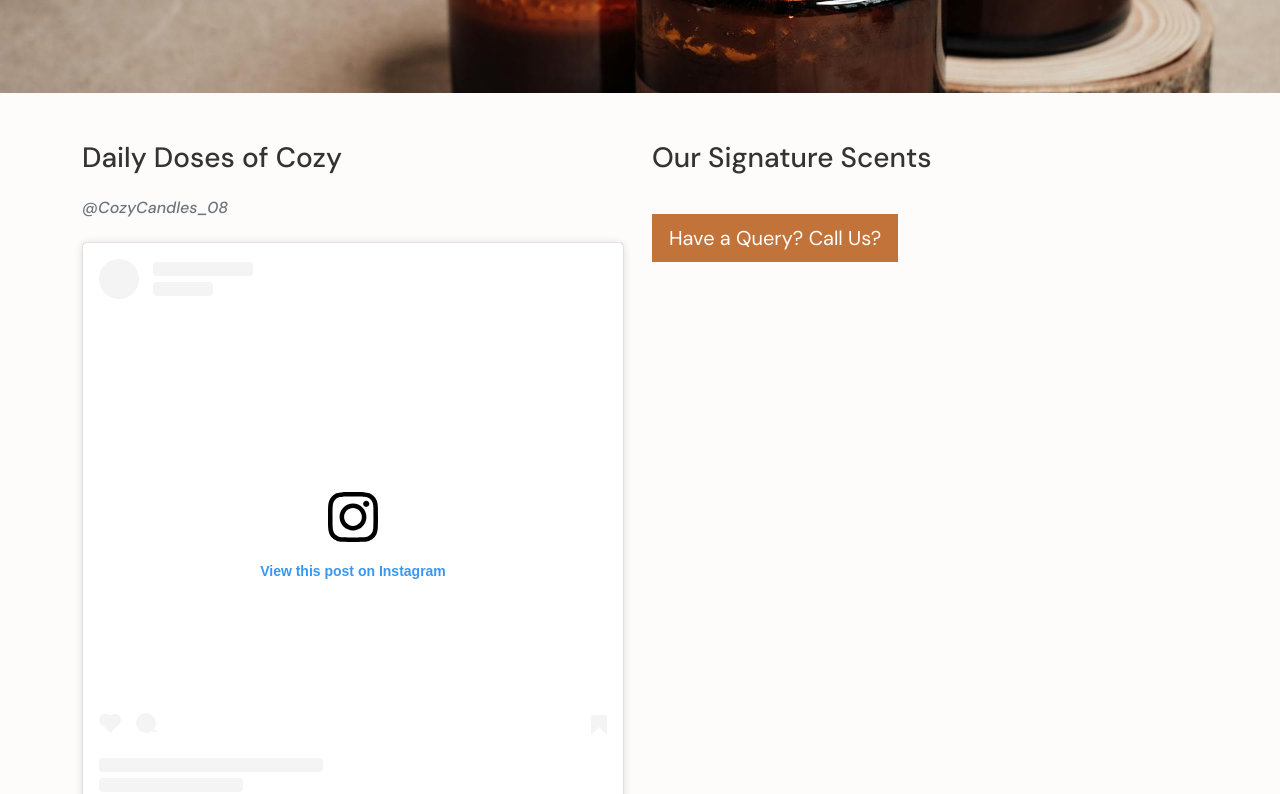
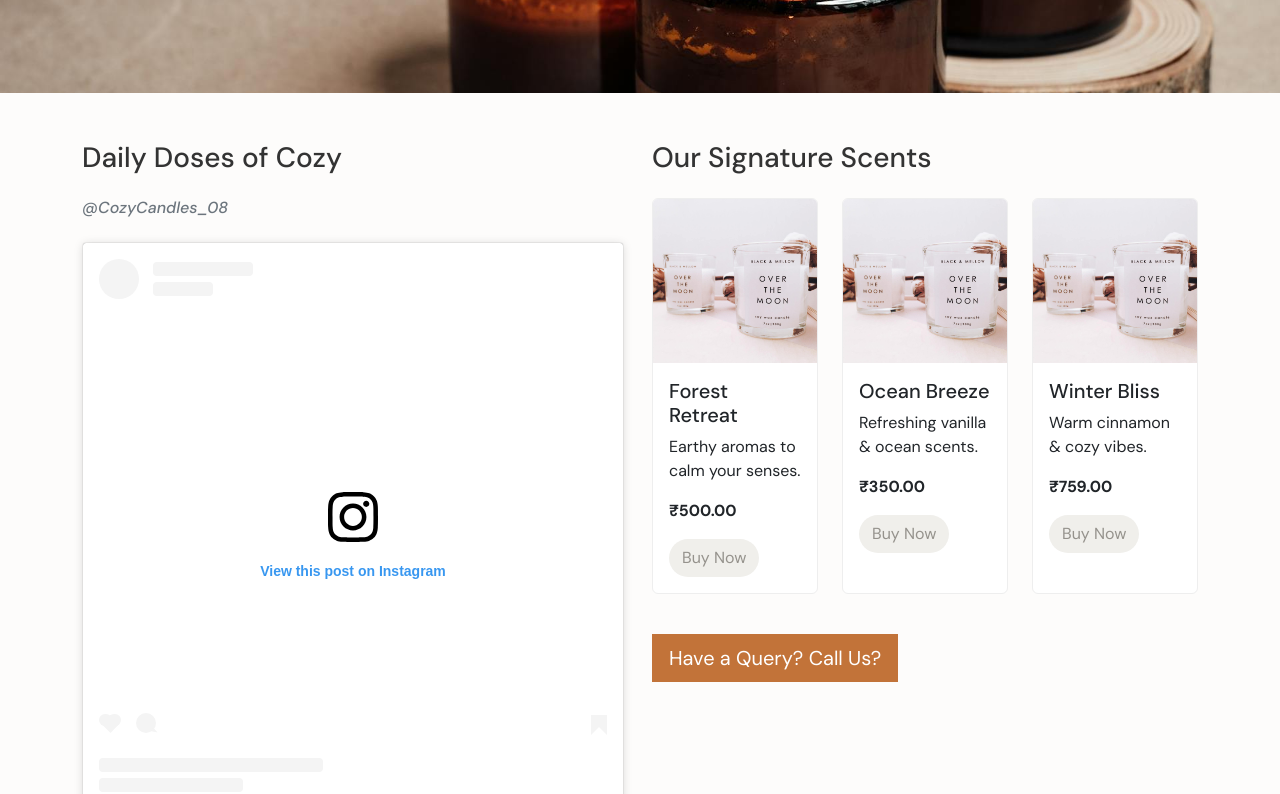
Before and after one commit to cozycandles/landing-website, a plain HTML site: page index.html in a window 1280 px wide. Shown: the part 352-1146 px from the top of the page. Drawn offline with nearby package versions, Linux system fonts and the light colour scheme; a script that the page names is missing.

Commit message:
Updates in code

```diff
--- a/assets/js/app.js
+++ b/assets/js/app.js
@@ -10,7 +10,7 @@ $(document).ready(function () {
         })
         .then(data => {
             const products = data;
-
+            let output = "";
             $.each(products, function (i, product) {
                 output += `
         <div class="col-md-4 mb-4">
--- a/index.html
+++ b/index.html
@@ -50,7 +50,7 @@
     <!-- Instagram Grid -->
     <div class="container py-5">
         <div class="row">
-            <div class="col-6">
+            <div class="col-md-6">
                 <h3 class="mb-4">Daily Doses of Cozy</h3>
                 <h6 class="text-secondary"><i>@CozyCandles_08</i></h6>
                 <div class="m-0 mt-4 row" id="insta-feed">
@@ -154,7 +154,7 @@
                     <a href="#" class="btn btn-orange btn-lg rounded-0">Follow Our Journey on Instagram</a>
                 </div>
             </div>
-            <div class="col-6" id="products">
+            <div class="col-md-6" id="products">
                 <h3 class="mb-4">Our Signature Scents</h3>
                 <div class="row" id="product-list"></div>
                 <div class="mt-3">
```
